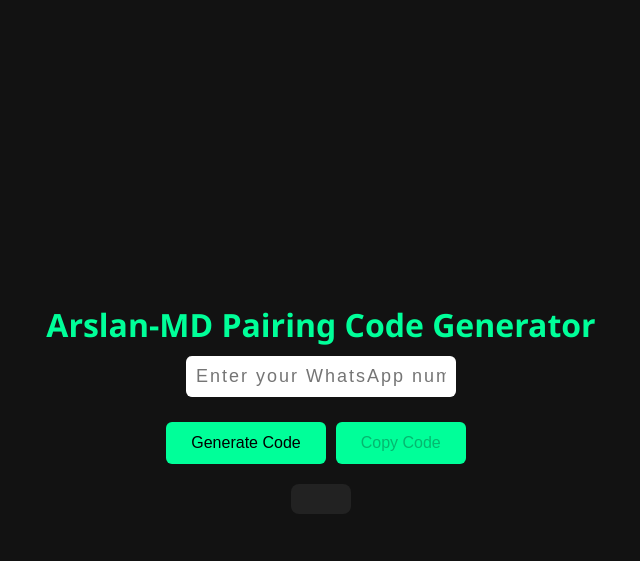
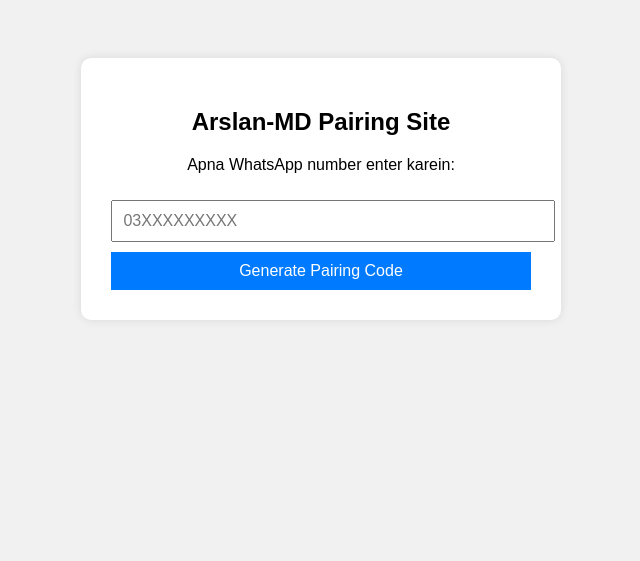
Before and after one commit to ArslanMDofficial/ArslanMD-Pairing, a website: page public/index.html in a window 1280 px wide. Shown: the whole page, without its empty margins (319-959 px from the left). Drawn offline with Linux system fonts and the light colour scheme.

Commit message:
Update index.html

```diff
--- a/public/index.html
+++ b/public/index.html
@@ -2,159 +2,81 @@
 <html lang="en">
 <head>
   <meta charset="UTF-8" />
-  <meta name="viewport" content="width=device-width, initial-scale=1" />
-  <title>Arslan-MD Pairing Code Generator</title>
+  <meta name="viewport" content="width=device-width, initial-scale=1.0"/>
+  <title>Arslan-MD | Pairing Code</title>
   <style>
     body {
-      font-family: 'Segoe UI', Tahoma, Geneva, Verdana, sans-serif;
-      background: #121212;
-      color: #eee;
-      display: flex;
-      flex-direction: column;
-      align-items: center;
-      justify-content: center;
-      min-height: 100vh;
-      margin: 0;
-      padding: 20px;
+      font-family: Arial, sans-serif;
+      background: #f1f1f1;
+      text-align: center;
+      padding: 50px;
     }
-    h1 {
-      margin-bottom: 10px;
-      color: #00ff99;
+    .container {
+      background: white;
+      padding: 30px;
+      border-radius: 10px;
+      display: inline-block;
+      box-shadow: 0 0 10px rgba(0,0,0,0.1);
     }
-    input[type="text"] {
+    input, button {
       padding: 10px;
-      font-size: 18px;
-      width: 250px;
-      border-radius: 6px;
-      border: none;
-      outline: none;
-      margin-bottom: 15px;
-      text-align: center;
-      letter-spacing: 2px;
+      margin-top: 10px;
+      width: 100%;
+      font-size: 16px;
     }
     button {
-      background: #00ff99;
+      background-color: #007bff;
+      color: white;
       border: none;
-      padding: 12px 25px;
-      font-size: 16px;
-      border-radius: 6px;
       cursor: pointer;
-      transition: background 0.3s ease;
-      margin-right: 10px;
     }
-    button:hover {
-      background: #00cc77;
-    }
-    #code {
-      margin-top: 20px;
+    #pairingCode {
       font-size: 24px;
-      letter-spacing: 5px;
-      background: #222;
-      padding: 15px 30px;
-      border-radius: 8px;
-      user-select: all;
-      cursor: pointer;
-      color: #0f0;
-    }
-    .buttons {
-      display: flex;
-      justify-content: center;
-      align-items: center;
-      margin-top: 10px;
-    }
-    #message {
-      margin-top: 20px;
-      font-size: 18px;
-      color: #ff4444;
-      min-height: 24px;
-      text-align: center;
-      max-width: 320px;
+      font-weight: bold;
+      color: green;
+      margin-top: 15px;
     }
   </style>
 </head>
 <body>
+  <div class="container">
+    <h2>Arslan-MD Pairing Site</h2>
+    <p>Apna WhatsApp number enter karein:</p>
+    <input type="text" id="phoneInput" placeholder="03XXXXXXXXX" />
+    <button onclick="getPairingCode()">Generate Pairing Code</button>
 
-  <h1>Arslan-MD Pairing Code Generator</h1>
-
-  <input type="text" id="numberInput" placeholder="Enter your WhatsApp number" maxlength="15" />
-
-  <div class="buttons">
-    <button id="generateBtn">Generate Code</button>
-    <button id="copyBtn" disabled>Copy Code</button>
+    <div id="pairingResult" style="display:none;">
+      <h3>Your Pairing Code:</h3>
+      <p id="pairingCode"></p>
+      <button onclick="copyCode()">Copy Code</button>
+    </div>
   </div>
 
-  <div id="code" title="Click to copy pairing code"></div>
-  <div id="message"></div>
-
   <script>
-  const generateBtn = document.getElementById('generateBtn');
-  const copyBtn = document.getElementById('copyBtn');
-  const codeDiv = document.getElementById('code');
-  const messageDiv = document.getElementById('message');
-  const numberInput = document.getElementById('numberInput');
-
-  function validateNumber(number) {
-    // Basic validation: Only digits and 10-15 length
-    return /^\d{10,15}$/.test(number);
-  }
-
-  generateBtn.addEventListener('click', async () => {
-    const number = numberInput.value.trim();
-    messageDiv.textContent = '';
-    codeDiv.textContent = '';
-    copyBtn.disabled = true;
-
-    if (!validateNumber(number)) {
-      messageDiv.textContent = 'Please enter a valid WhatsApp number (10-15 digits).';
+    async function getPairingCode() {
+      const phone = document.getElementById('phoneInput').value.trim();
+      if (!phone) {
+        alert("Please enter your WhatsApp number.");
         return;
       }
 
-    try {
-      const response = await fetch('/generate-code', {
+      const res = await fetch('/generate-code', {
         method: 'POST',
         headers: { 'Content-Type': 'application/json' },
-        body: JSON.stringify({ number })
+        body: JSON.stringify({ phone })
       });
 
-      if (!response.ok) {
-        messageDiv.textContent = 'Server error. Please try again later.';
-        return;
+      const data = await res.json();
+      document.getElementById('pairingCode').innerText = data.pairingCode;
+      document.getElementById('pairingResult').style.display = 'block';
     }
 
-      const data = await response.json();
-
-      if (data.code) {
-        codeDiv.textContent = data.code;
-        copyBtn.disabled = false;
-        messageDiv.style.color = '#0f0';
-        messageDiv.textContent = 'Your pairing code is ready!';
-
-      } else {
-        messageDiv.style.color = '#ff4444';
-        messageDiv.textContent = 'Error generating code.';
+    function copyCode() {
+      const code = document.getElementById('pairingCode').innerText;
+      navigator.clipboard.writeText(code).then(() => {
+        alert("Code copied to clipboard!");
+      });
     }
-
-    } catch (err) {
-      messageDiv.textContent = 'Network error. Please check your connection.';
-    }
-  });
-
-  copyBtn.addEventListener('click', () => {
-    if (codeDiv.textContent) {
-      navigator.clipboard.writeText(codeDiv.textContent);
-      messageDiv.style.color = '#0f0';
-      messageDiv.textContent = 'Pairing code copied to clipboard!';
-    }
-  });
-
-  codeDiv.addEventListener('click', () => {
-    if (codeDiv.textContent) {
-      navigator.clipboard.writeText(codeDiv.textContent);
-      messageDiv.style.color = '#0f0';
-      messageDiv.textContent = 'Pairing code copied to clipboard!';
-    }
-  });
   </script>
-
 </body>
 </html>
```
Lines whose indentation alone changed are shown as unchanged.
